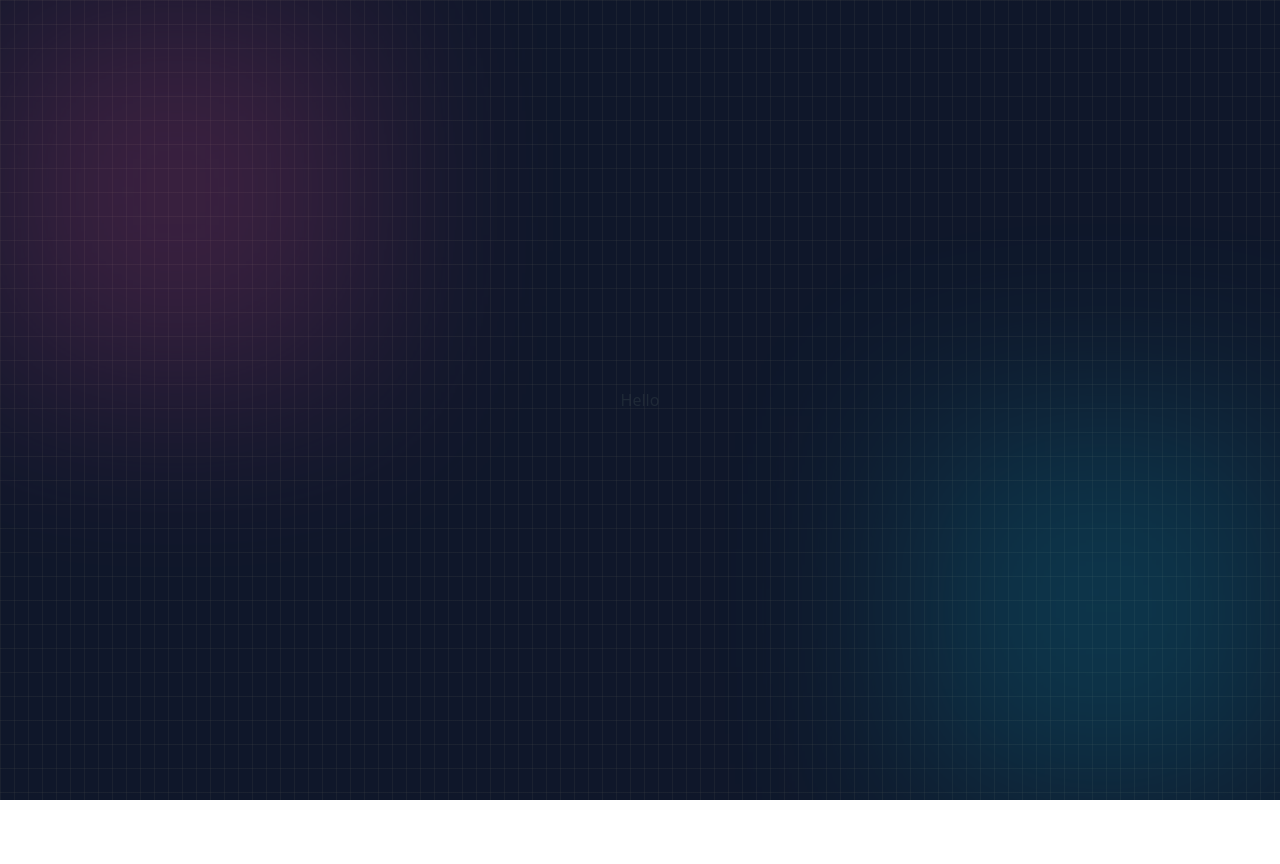
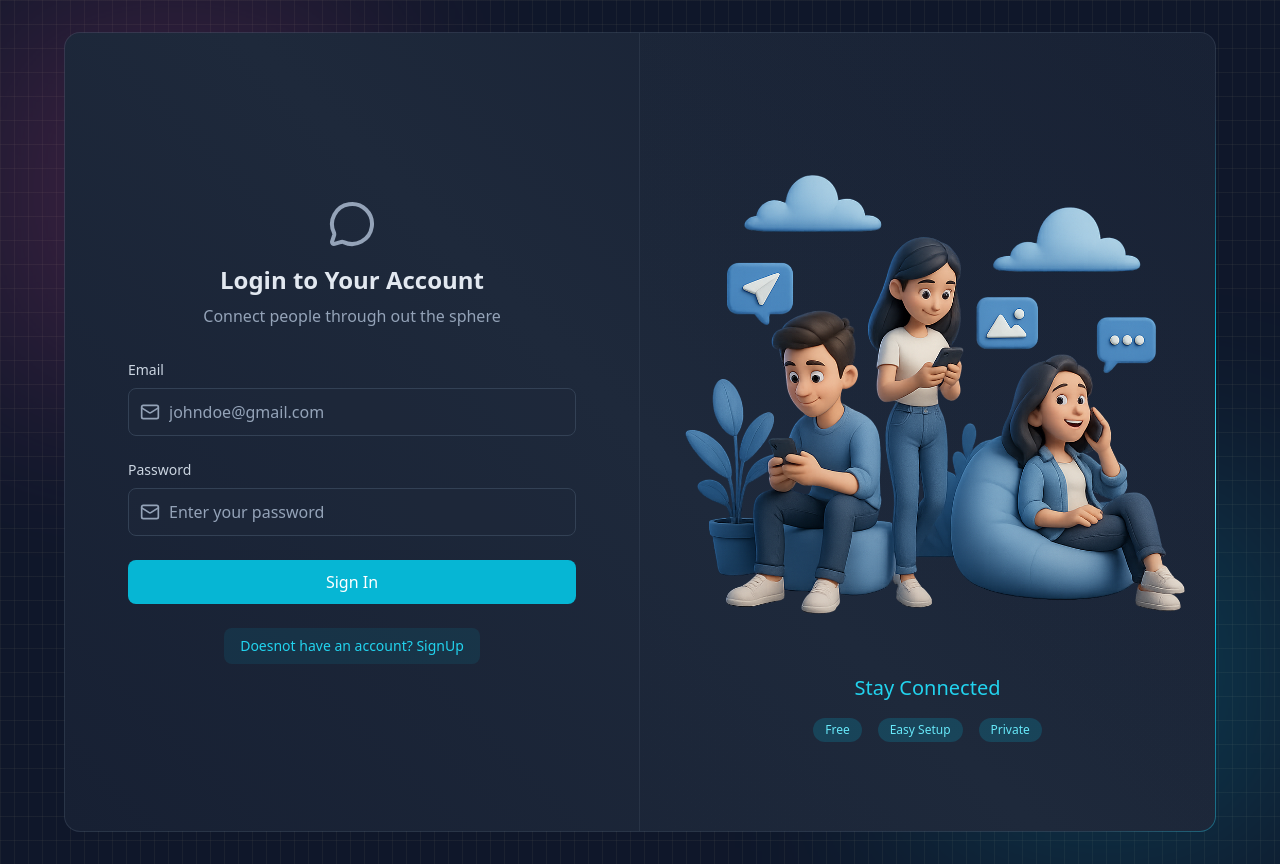
Before and after one commit to infinity-Noah/chatify, a React app in the folder frontend/: page /login in a window 1280 px wide. Before the commit the page ends 800 px from the top, so only its background shows below. Built offline with nearby package versions, Linux system fonts and the light colour scheme; no server answers; the HTML template or start-up script is replaced by a standard one.

Commit message:
login and logout implemented

```diff
--- a/frontend/src/pages/ChatPage.jsx
+++ b/frontend/src/pages/ChatPage.jsx
@@ -1,7 +1,12 @@
+import { useAuthStore } from "../store/useAuthStore";
+
 function ChatPage() {
+    const { logout } = useAuthStore();
+
     return(
-        <div>
+        <div className="z-10">
             Hello
+            <button onClick={logout}>Logout</button>
         </div>
     )
 }
--- a/frontend/src/pages/LoginPage.jsx
+++ b/frontend/src/pages/LoginPage.jsx
@@ -1,9 +1,109 @@
-function LoginPage() {
-    return(
-        <div>
-            Hello
-        </div>
-    )
+import { useState } from "react";
+import { useAuthStore } from "../store/useAuthStore";
+import BorderAnimatedContainer from "../components/BoarderAnimateddContainer";
+import { MessageCircleIcon, MailIcon, LoaderIcon } from "lucide-react";
+import { Link } from "react-router";
+
+function SignUpPage() {
+  const [formData, setFormData] = useState({ email: "", password: "" });
+  const { login, isLoggingIn } = useAuthStore();
+
+  const handleSubmit = (e) => {
+    e.preventDefault();
+    login(formData);
+  };
+
+  return (
+    <div className="w-full flex items-center justify-center p-4 bg-slate-900">
+      <div className="relative w-full max-w-6xl md:h-[800px] h-[650px]">
+        <BorderAnimatedContainer>
+          <div className="w-full flex flex-col md:flex-row">
+            {/* FORM CLOUMN - LEFT SIDE */}
+            <div className="md:w-1/2 p-8 flex items-center justify-center md:border-r border-slate-600/30">
+              <div className="w-full max-w-md">
+                {/* HEADING TEXT */}
+                <div className="text-center mb-8">
+                  <MessageCircleIcon className="w-12 h-12 mx-auto text-slate-400 mb-4" />
+                  <h2 className="text-2xl font-bold text-slate-200 mb-2">Login to Your Account</h2>
+                  <p className="text-slate-400">Connect people through out the sphere</p>
+                </div>
+
+                {/* FORM */}
+                <form onSubmit={handleSubmit} className="space-y-6">
+
+                  {/* EMAIL INPUT */}
+                  <div>
+                    <label className="auth-input-label">Email</label>
+                    <div className="relative">
+                      <MailIcon className="auth-input-icon" />
+
+                      <input
+                        type="email"
+                        value={formData.email}
+                        onChange={(e) => setFormData({ ...formData, email: e.target.value })}
+                        className="input"
+                        placeholder="johndoe@gmail.com"
+                      />
+                    </div>
+                  </div>
+
+                  {/* PASSWORD INPUT */}
+                  <div>
+                    <label className="auth-input-label">Password</label>
+                    <div className="relative">
+                      <MailIcon className="auth-input-icon" />
+
+                      <input
+                        type="password"
+                        value={formData.password}
+                        onChange={(e) => setFormData({ ...formData, password: e.target.value })}
+                        className="input"
+                        placeholder="Enter your password"
+                      />
+                    </div>
+                  </div>
+
+                  {/* SUBMIT BUTTON */}
+                  <button className="auth-btn" type="submit" disabled={isLoggingIn}>
+                    {isLoggingIn ? (
+                      <LoaderIcon className="w-full h-5 animate-spin text-center" />
+                    ) : (
+                      "Sign In"
+                    )}
+                  </button>
+                </form>
+
+                <div className="mt-6 text-center">
+                  <Link to="/signup" className="auth-link">
+                    Doesnot have an account? SignUp
+                  </Link>
+                </div>
+              </div>
+            </div>
+
+            {/* FORM ILLUSTRATION - RIGHT SIDE */}
+            <div className="hidden md:w-1/2 md:flex items-center justify-center p-6 bg-gradient-to-bl from-slate-800/20 to-transparent">
+              <div>
+                <img
+                  src="/login.png"
+                  alt="People using mobile devices"
+                  className="w-full h-auto object-contain"
+                />
+                <div className="mt-6 text-center">
+                  <h3 className="text-xl font-medium text-cyan-400">Stay Connected</h3>
+
+                  <div className="mt-4 flex justify-center gap-4">
+                    <span className="auth-badge">Free</span>
+                    <span className="auth-badge">Easy Setup</span>
+                    <span className="auth-badge">Private</span>
+                  </div>
+                </div>
+              </div>
+            </div>
+          </div>
+        </BorderAnimatedContainer>
+      </div>
+    </div>
+  );
 }
-
-export default LoginPage;
+export default SignUpPage;
--- a/frontend/src/pages/SignUpPage.jsx
+++ b/frontend/src/pages/SignUpPage.jsx
@@ -66,7 +66,7 @@
                   <div>
                     <label className="auth-input-label">Password</label>
                     <div className="relative">
-                      <MailIcon className="auth-input-icon" />
+                      <LockIcon className="auth-input-icon" />
 
                       <input
                         type="password"
--- a/frontend/src/store/useAuthStore.js
+++ b/frontend/src/store/useAuthStore.js
@@ -6,6 +6,7 @@
     authUser: null,
     isCheckingAuth: true,
     isSigningUp: false,
+    isLoggingIn: false,
 
     checkAuth: async () => {
         try{
@@ -31,5 +32,30 @@
         } finally {
             set({ isSigningUp: false})
         }
-    }
+    },
+
+    login: async (data) => {
+        set({isLoggingIn:true})
+        try{
+            const res = await axiosInstance.post("/auth/login", data);
+            set({ authUser: res.data });
+
+            toast.success("Logged in successfully!!")
+        } catch (error) {
+            toast.error(error.response.data.message);
+        } finally {
+            set({ isLoggingIn: false})
+        }
+    },
+
+    logout: async() => {
+        try{
+            await axiosInstance.post("/auth/logout");
+            set({ authUser: null });
+            toast.success("Logged out user successfully");
+        } catch (error) {
+            toast.error("Error logging out");
+            console.log("Logout error:", error);
+        }
+    },
 }));
```
